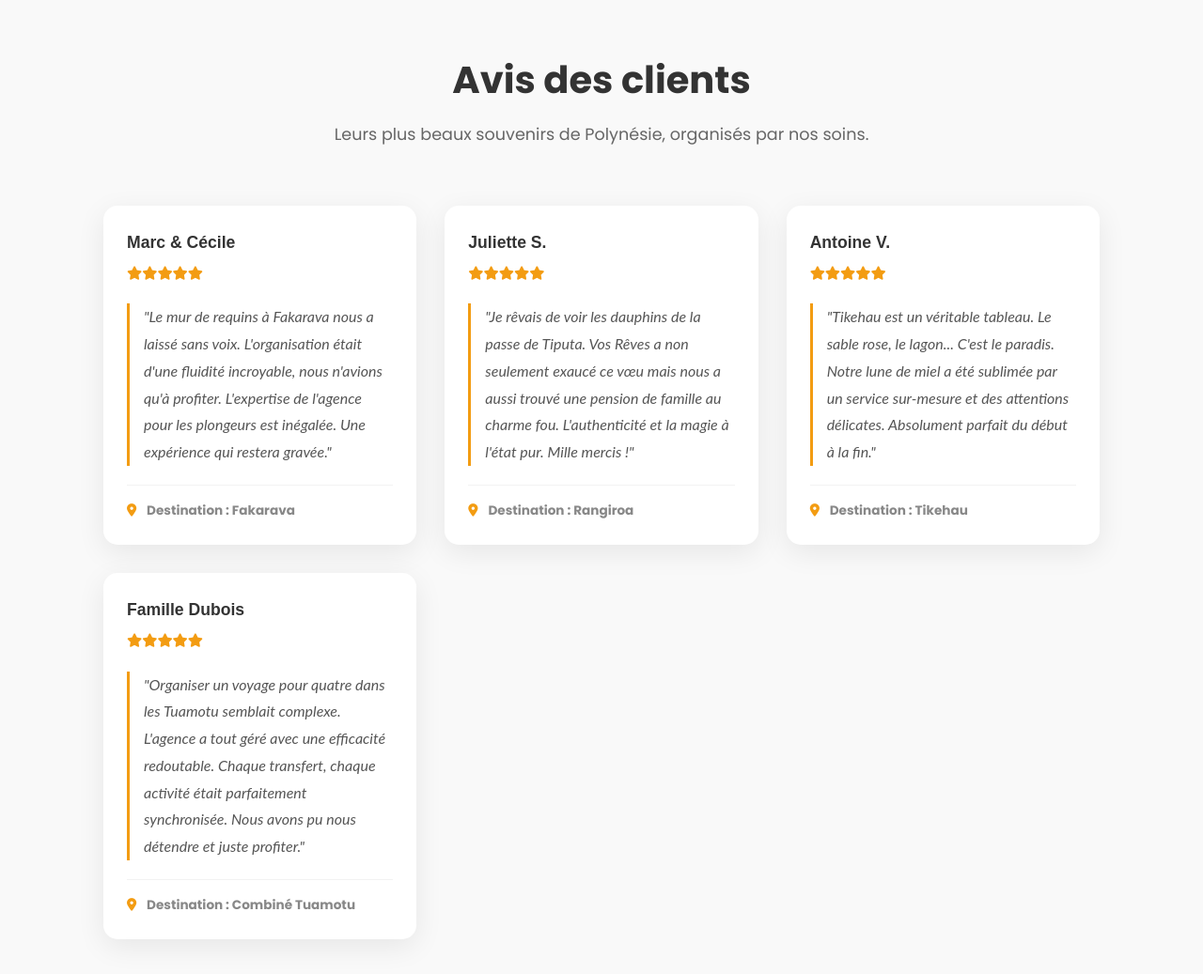
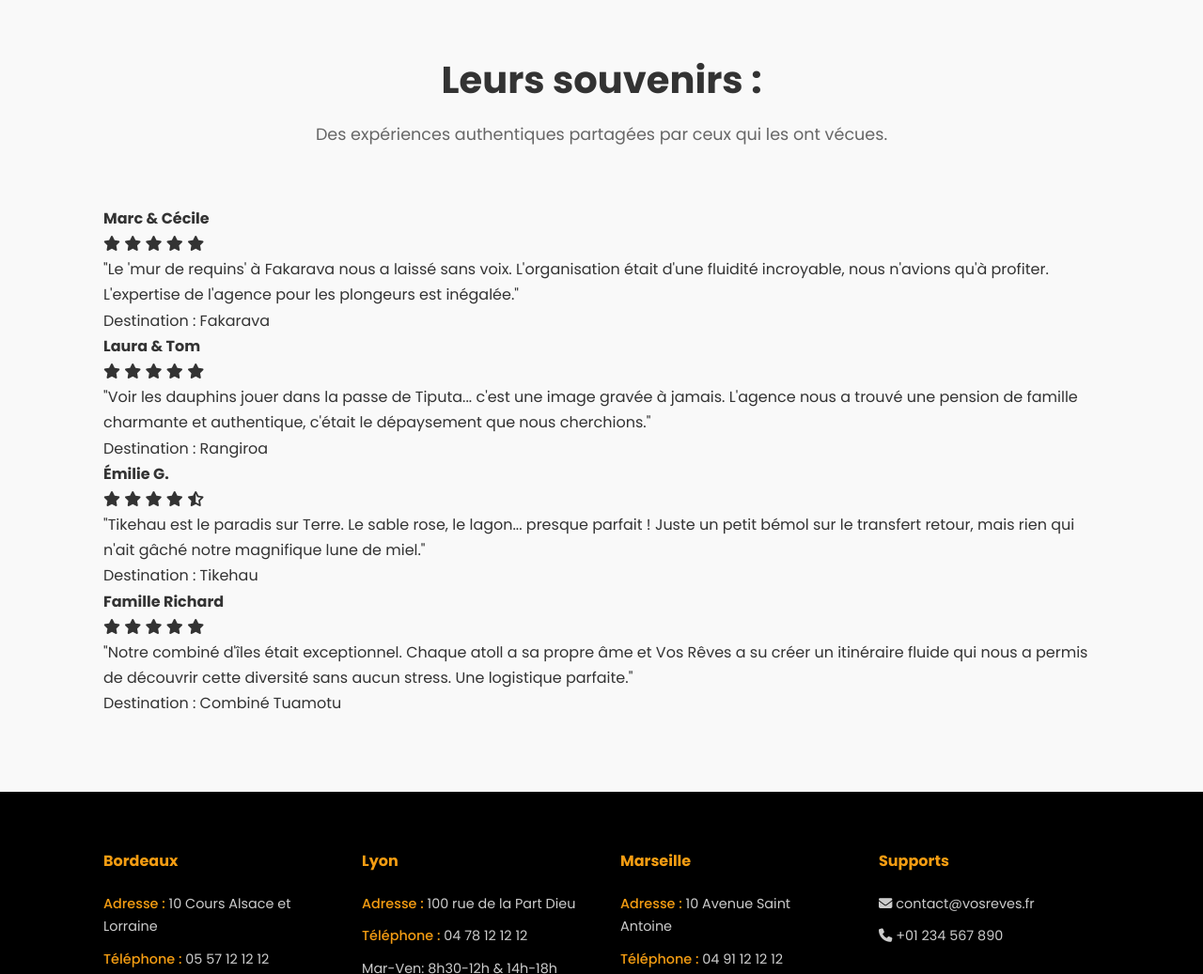
Before and after one commit to candicevialette/vosreves, a plain HTML site: page index.html in a window 1280 px wide. Shown: the part 3900-4937 px from the top of the page at 94% size. Drawn offline with Linux system fonts and the light colour scheme; files whose address does not match are found by name.

Commit message:
Update index.html

```diff
--- a/index.html
+++ b/index.html
@@ -159,96 +159,95 @@
         <section id="avis" class="section-padding bg-light">
     <div class="container">
         <div class="section-title">
-            <h2>Avis des clients</h2>
-            <p>Leurs plus beaux souvenirs de Polynésie, organisés par nos soins.</p>
+            <h2>Leurs souvenirs :</h2>
+            <p>Des expériences authentiques partagées par ceux qui les ont vécues.</p>
         </div>
 
-        <div class="review-grid">
+        <!-- Grille pour les cartes d'avis -->
+        <div class="testimonial-grid-cards">
 
-            <!-- Avis 1: Fakarava -->
-            <div class="review-card">
-                <div class="review-header">
-                      <div class="review-author">
-                        <h4>Marc & Cécile</h4>
-                        <div class="review-stars">
-                            <i class="fas fa-star"></i><i class="fas fa-star"></i><i class="fas fa-star"></i><i class="fas fa-star"></i><i class="fas fa-star"></i>
-                        </div>
+            <!-- Avis 1: Fakarava (5 étoiles) -->
+            <div class="testimonial-card-postit">
+                <div class="testimonial-author-info">
+                    <h4>Marc & Cécile</h4>
+                    <div class="testimonial-stars">
+                        <i class="fas fa-star"></i>
+                        <i class="fas fa-star"></i>
+                        <i class="fas fa-star"></i>
+                        <i class="fas fa-star"></i>
+                        <i class="fas fa-star"></i>
                     </div>
                 </div>
-                <p class="review-text">
-                    "Le mur de requins à Fakarava nous a laissé sans voix. L'organisation était d'une fluidité
-                    incroyable, nous n'avions qu'à profiter. L'expertise de l'agence pour les plongeurs est
-                    inégalée. Une expérience qui restera gravée."
+                <p class="testimonial-quote">
+                    "Le 'mur de requins' à Fakarava nous a laissé sans voix. L'organisation était d'une fluidité
+                    incroyable, nous n'avions qu'à profiter. L'expertise de l'agence pour les plongeurs est inégalée."
                 </p>
-                <div class="review-destination">
-                    <i class="fas fa-map-marker-alt"></i> Destination : Fakarava
-                </div>
+                <span class="testimonial-destination">Destination : Fakarava</span>
             </div>
 
-            <!-- Avis 2: Rangiroa -->
-            <div class="review-card">
-                <div class="review-header">
-                        <div class="review-author">
-                        <h4>Juliette S.</h4>
-                        <div class="review-stars">
-                            <i class="fas fa-star"></i><i class="fas fa-star"></i><i class="fas fa-star"></i><i class="fas fa-star"></i><i class="fas fa-star"></i>
-                        </div>
+            <!-- Avis 2: Rangiroa (5 étoiles) -->
+            <div class="testimonial-card-postit">
+                <div class="testimonial-author-info">
+                    <h4>Laura & Tom</h4>
+                    <div class="testimonial-stars">
+                        <i class="fas fa-star"></i>
+                        <i class="fas fa-star"></i>
+                        <i class="fas fa-star"></i>
+                        <i class="fas fa-star"></i>
+                        <i class="fas fa-star"></i>
                     </div>
                 </div>
-                <p class="review-text">
-                    "Je rêvais de voir les dauphins de la passe de Tiputa. Vos Rêves a non seulement exaucé ce
-                    vœu mais nous a aussi trouvé une pension de famille au charme fou. L'authenticité et la
-                    magie à l'état pur. Mille mercis !"
+                <p class="testimonial-quote">
+                    "Voir les dauphins jouer dans la passe de Tiputa... c'est une image gravée à jamais.
+                    L'agence nous a trouvé une pension de famille charmante et authentique, c'était le
+                    dépaysement que nous cherchions."
                 </p>
-                <div class="review-destination">
-                    <i class="fas fa-map-marker-alt"></i> Destination : Rangiroa
-                </div>
+                <span class="testimonial-destination">Destination : Rangiroa</span>
             </div>
 
-            <!-- Avis 3: Tikehau -->
-            <div class="review-card">
-                <div class="review-header">
-                       <div class="review-author">
-                        <h4>Antoine V.</h4>
-                        <div class="review-stars">
-                            <i class="fas fa-star"></i><i class="fas fa-star"></i><i class="fas fa-star"></i><i class="fas fa-star"></i><i class="fas fa-star"></i>
-                        </div>
+            <!-- Avis 3: Tikehau (4.5 étoiles) -->
+            <div class="testimonial-card-postit">
+                <div class="testimonial-author-info">
+                    <h4>Émilie G.</h4>
+                    <div class="testimonial-stars">
+                        <i class="fas fa-star"></i>
+                        <i class="fas fa-star"></i>
+                        <i class="fas fa-star"></i>
+                        <i class="fas fa-star"></i>
+                        <i class="fas fa-star-half-alt"></i>
                     </div>
                 </div>
-                <p class="review-text">
-                    "Tikehau est un véritable tableau. Le sable rose, le lagon... C'est le paradis. Notre
-                    lune de miel a été sublimée par un service sur-mesure et des attentions délicates.
-                    Absolument parfait du début à la fin."
+                <p class="testimonial-quote">
+                    "Tikehau est le paradis sur Terre. Le sable rose, le lagon... presque parfait !
+                    Juste un petit bémol sur le transfert retour, mais rien qui n'ait gâché notre
+                    magnifique lune de miel."
                 </p>
-                <div class="review-destination">
-                    <i class="fas fa-map-marker-alt"></i> Destination : Tikehau
-                </div>
+                <span class="testimonial-destination">Destination : Tikehau</span>
             </div>
 
-            <!-- Avis 4: Tuamotu -->
-            <div class="review-card">
-                <div class="review-header">
-                    <div class="review-author">
-                        <h4>Famille Dubois</h4>
-                        <div class="review-stars">
-                            <i class="fas fa-star"></i><i class="fas fa-star"></i><i class="fas fa-star"></i><i class="fas fa-star"></i><i class="fas fa-star"></i>
-                        </div>
+            <!-- Avis 4: Tuamotu (5 étoiles) -->
+            <div class="testimonial-card-postit">
+                <div class="testimonial-author-info">
+                    <h4>Famille Richard</h4>
+                    <div class="testimonial-stars">
+                        <i class="fas fa-star"></i>
+                        <i class="fas fa-star"></i>
+                        <i class="fas fa-star"></i>
+                        <i class="fas fa-star"></i>
+                        <i class="fas fa-star"></i>
                     </div>
                 </div>
-                <p class="review-text">
-                    "Organiser un voyage pour quatre dans les Tuamotu semblait complexe. L'agence a tout
-                    géré avec une efficacité redoutable. Chaque transfert, chaque activité était
-                    parfaitement synchronisée. Nous avons pu nous détendre et juste profiter."
+                <p class="testimonial-quote">
+                    "Notre combiné d'îles était exceptionnel. Chaque atoll a sa propre âme et Vos Rêves a su
+                    créer un itinéraire fluide qui nous a permis de découvrir cette diversité sans aucun
+                    stress. Une logistique parfaite."
                 </p>
-                <div class="review-destination">
-                    <i class="fas fa-map-marker-alt"></i> Destination : Combiné Tuamotu
-                </div>
+                <span class="testimonial-destination">Destination : Combiné Tuamotu</span>
             </div>
 
         </div>
     </div>
 </section>
-
     </main>
 
     <!--FOOTER (PIED DE PAGE)-->
```
